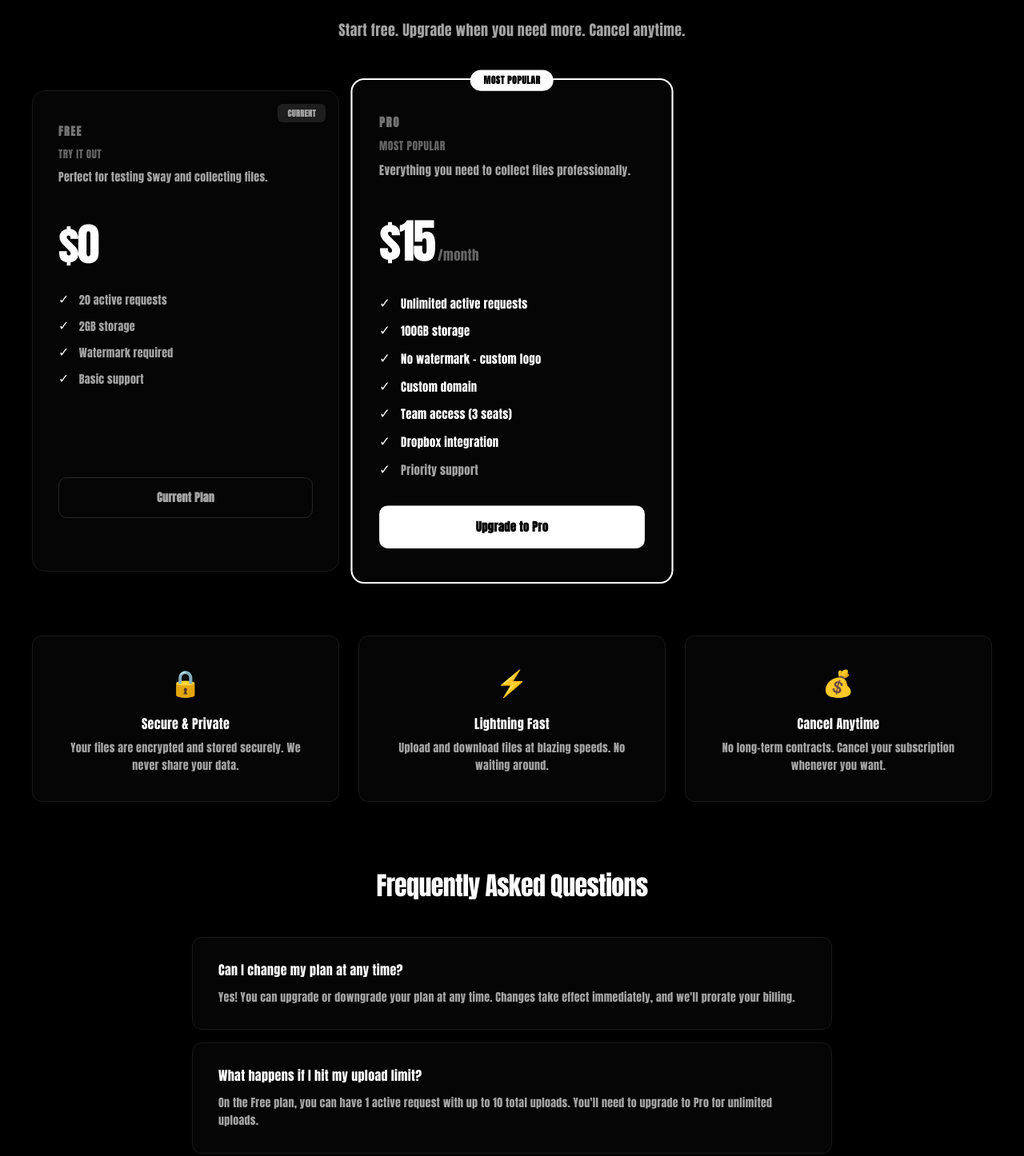
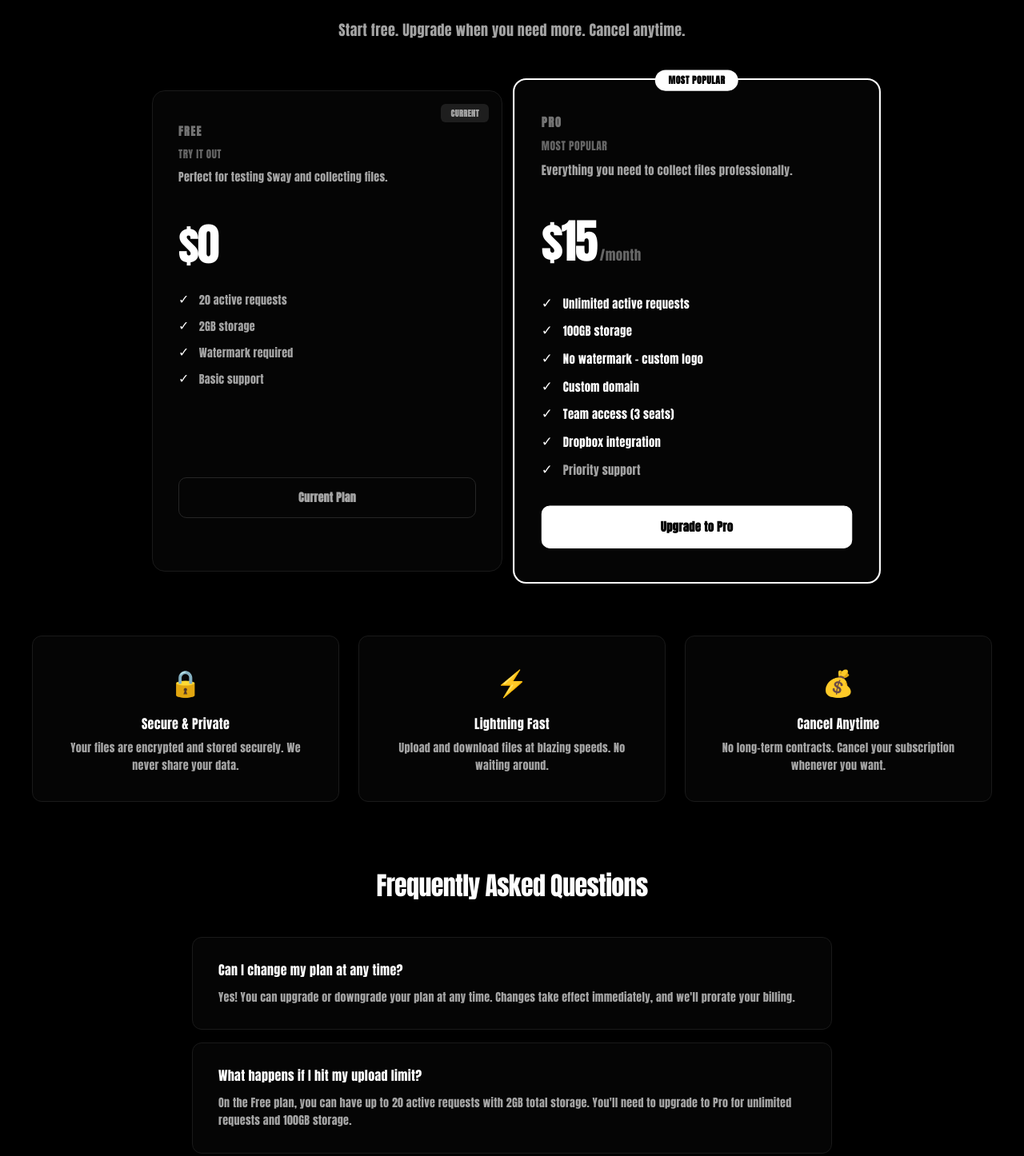
Before and after one commit to sway-dev-gh/sway, a React (Vite) app in the folder web/: page /plan in a window 1280 px wide. Shown: the part 184-1630 px from the top of the page at 80% size. Built offline with nearby package versions, Linux system fonts and the light colour scheme; no server answers; sample sign-in values are in the browser's storage.

Commit message:
Fix Plan page layout - center 2-column grid and update FAQ
🤖 Generated with [Claude Code](https://claude.com/claude-code)

Co-Authored-By: Claude <noreply@anthropic.com>

```diff
--- a/web/src/pages/Plan.jsx
+++ b/web/src/pages/Plan.jsx
@@ -160,9 +160,11 @@ function Plan() {
           {/* Plans Grid - Modern 2025 Style */}
           <div style={{
             display: 'grid',
-            gridTemplateColumns: 'repeat(3, 1fr)',
+            gridTemplateColumns: 'repeat(2, 1fr)',
             gap: '24px',
-            marginBottom: '80px'
+            marginBottom: '80px',
+            maxWidth: '900px',
+            margin: '0 auto 80px auto'
           }}>
             {plans.map((plan) => (
               <div
@@ -504,7 +506,7 @@ function Plan() {
                   color: theme.colors.text.secondary,
                   lineHeight: '1.6'
                 }}>
-                  On the Free plan, you can have 1 active request with up to 10 total uploads. You'll need to upgrade to Pro for unlimited uploads.
+                  On the Free plan, you can have up to 20 active requests with 2GB total storage. You'll need to upgrade to Pro for unlimited requests and 100GB storage.
                 </div>
               </div>
 
```
Also changed, not shown: 1 other file (tests, documents, lock files or other folders).
